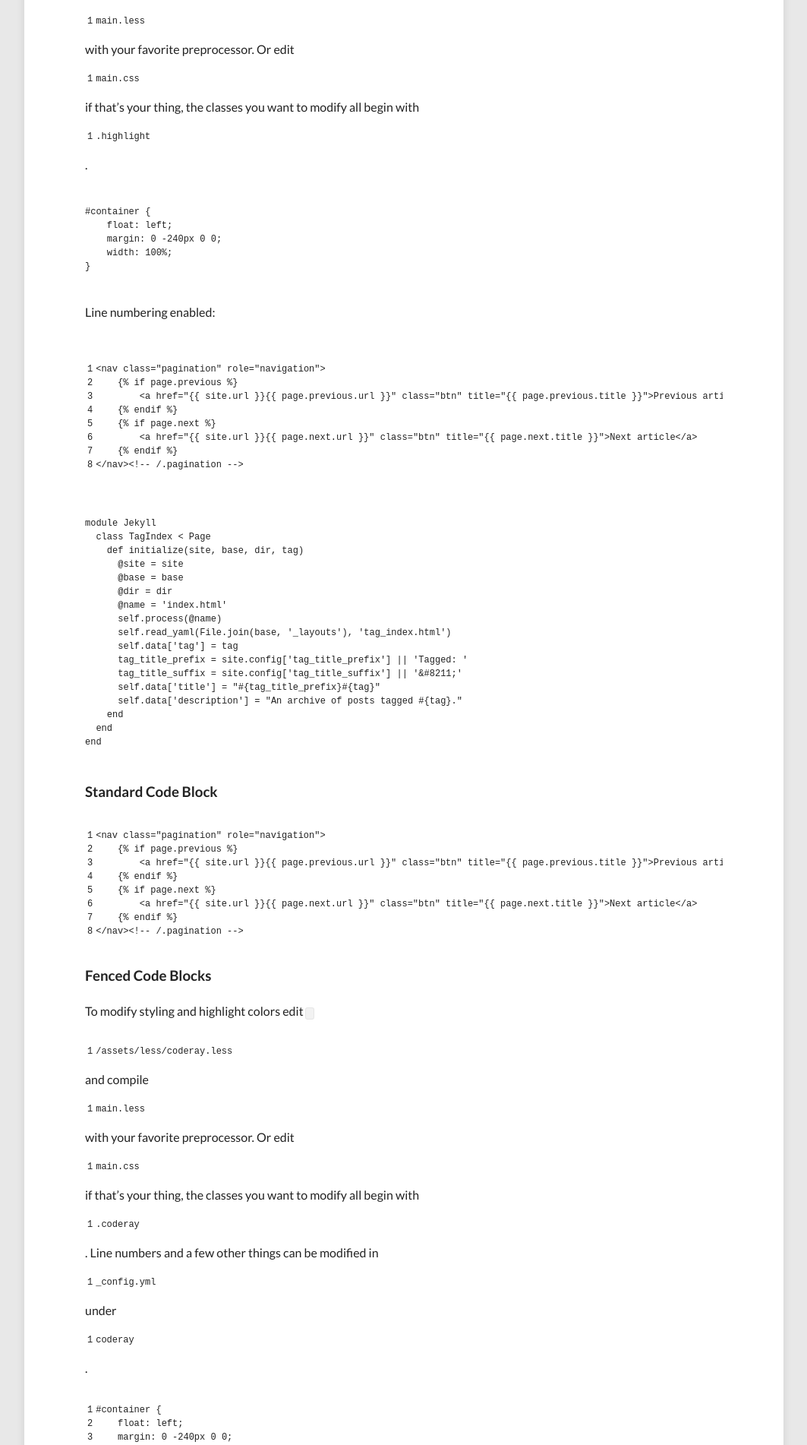
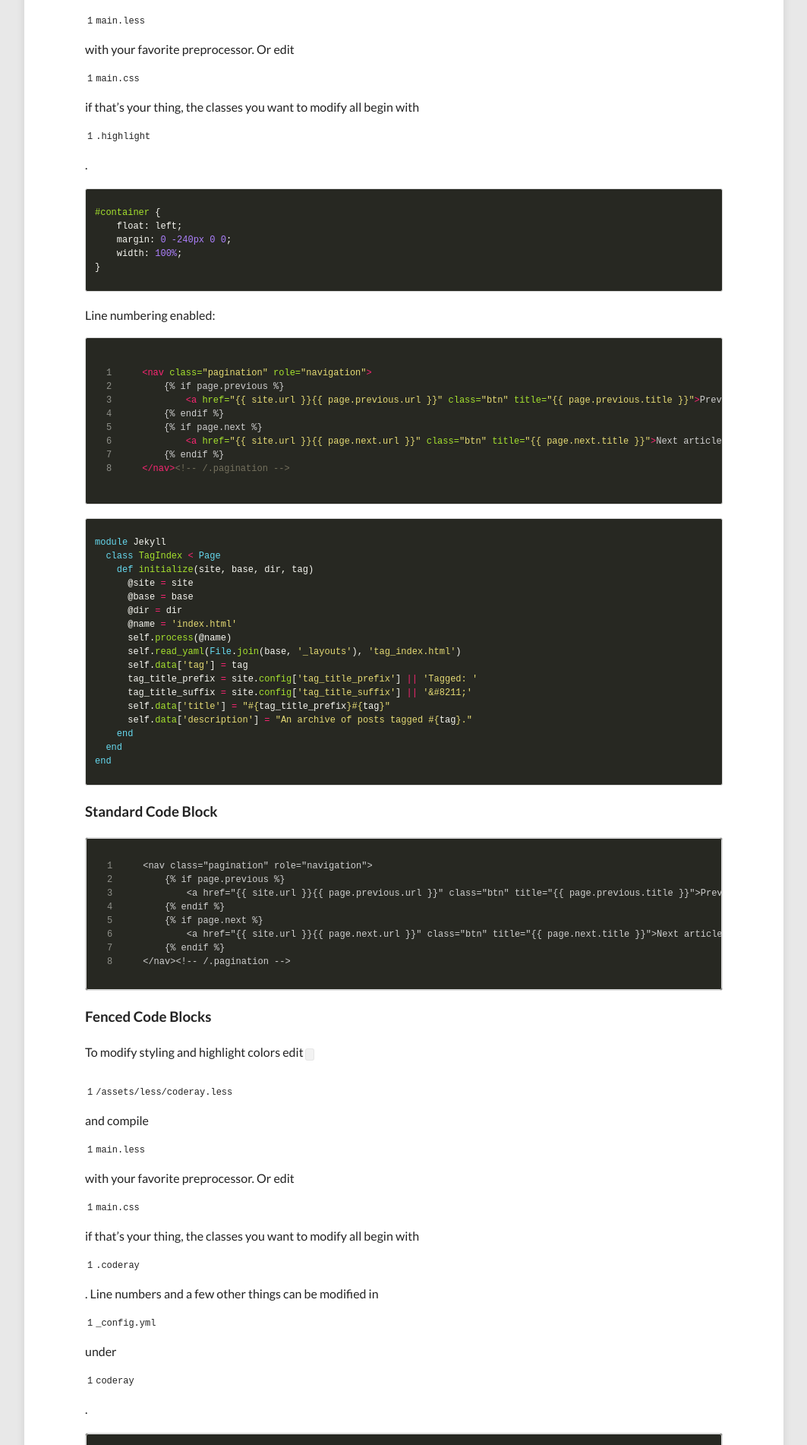
Before and after one commit to bertrandg/bertrandg.github.io, a Jekyll site: the page built from _posts/2013-08-16-code-highlighting-post.md, in a window 1280 px wide. Shown: the part 839-2741 px from the top of the page at 76% size, without its empty margins (108-1171 px from the left). Built offline with Jekyll 4.4.1, drawn with Linux system fonts in a browser that asks for light colours; nearby versions of some CDN libraries; comment, search, counter and statistics services are not loaded.

Commit message:
add page about

```diff
--- a/_config.yml
+++ b/_config.yml
@@ -3,7 +3,7 @@ description:      Codes samples, tips, experiments,..
 disqus_shortname: bertrandggithubio
 #Your site's domain goes here. Leave localhost server or blank when working locally.
 #url:              http://0.0.0.0:4000/
-url:
+url:              http://bertrandg.github.io/
 
 # Owner/author information
 owner:
--- a/assets/less/main.less
+++ b/assets/less/main.less
@@ -15,7 +15,7 @@
 // TYPOGRAPHY =================================================
 @import "typography.less";
 // Pygments Syntax highlighting ===============================
-//@import "pygments.less";
+@import "pygments.less";
 // Coderay Syntax highlighting ===============================
 @import "coderay.less";
 // MIXINS =====================================================
--- a/assets/less/pygments.less
+++ b/assets/less/pygments.less
@@ -1,4 +1,5 @@
-:not(.gist) .highlight {
+div:not(.mygists) {
+    .highlight {
     	margin-bottom: 1.5em;
     	.font(12);
     	color: #d0d0d0;
@@ -71,3 +72,4 @@
     	.vi { color: #f8f8f2 } /* Name.Variable.Instance */
     	.il { color: #ae81ff } /* Literal.Number.Integer.Long */
     }
+}
```
Also changed, not shown: gists.md (+2 -0 lines), assets/css/main.min.css. Lines whose indentation alone changed are shown as unchanged.
